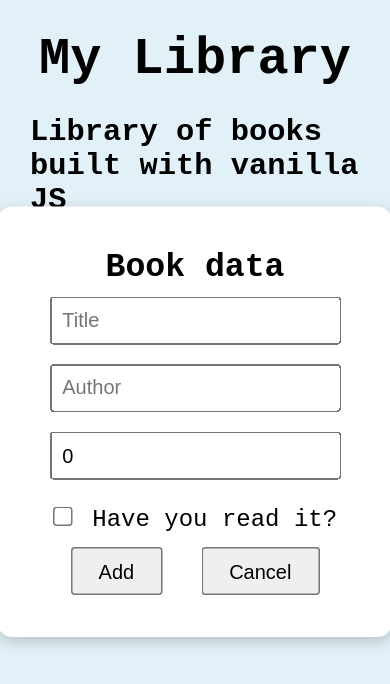
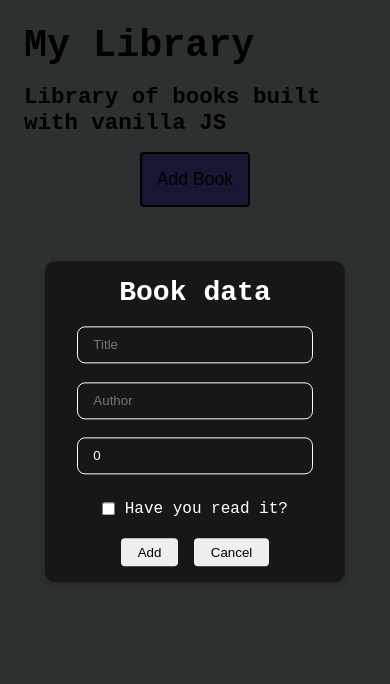
Before and after one commit to ricci2511/BookLibrary, a plain HTML site: page index.html in a window 390 px wide. Both pictures are taken after a click on the button "Add Book". Drawn offline with Linux system fonts and the light colour scheme.

Commit message:
made it more responsive and tweaked some js code

```diff
--- a/index.html
+++ b/index.html
@@ -23,27 +23,38 @@
 
     <div class="add-book-popup">
         <form class="add-book-form">
-            <h4>Book data</h4>
-            <div class="form-element">
-                <input type="text" name="title" class="form-input" id="title" placeholder="Title">
-                <label for="title" class="invalid-input hide">A book with this title already exists.</label>
+            <div class="form-element form-header">
+                <h3>Book data</h3>
+                <!--
+                <button class="popup-close" aria-label="Close">&times;</button>
+                -->
             </div>
             <div class="form-element">
-                <input type="text" class="form-input" id="author" placeholder="Author">
+                <input type="text" name="title" id="title" placeholder="Title">
             </div>
             <div class="form-element">
-                <input type="number" class="form-input" id="pages" placeholder="Pages" value="0">
+                <input type="text" id="author" placeholder="Author">
             </div>
             <div class="form-element">
-                <input type="checkbox" id="isRead">
-                <label for="isRead">Have you read it?</label>
+                <input type="number" id="pages" placeholder="Pages" value="0">
             </div>
-            <div class="form-buttons">
+            <div class="form-element">
+                <label class="checkbox-label" for="isRead">
+                    <input type="checkbox" id="isRead" name="read" value="is-read">
+                    <span>Have you read it?</span>
+                </label>
+            </div>
+            <div class="form-buttons form-element">
                 <button type="button" id="formAddBtn">Add</button>
                 <button type="button" id="formCancelBtn">Cancel</button>
             </div>
         </form>
     </div>
+    <div class="dark-overlay"></div>
+
+    <!--
+    <div class="toast">Sample toast message.</div>
+    -->
 
     <script src="script.js"></script>
 </body>
--- a/script.js
+++ b/script.js
@@ -20,15 +20,12 @@ class Library {
     }
 
     addBook(book) {
-        const invalidTitle = document.querySelector('.invalid-input');
+        if (this.existsInLibrary(book)) {
+            return;
+        }
 
-        if(this.existsInLibrary(book)) {
-            invalidTitle.classList.remove('hide');
-        } else {
-            UI.clearInputFields();
-            invalidTitle.classList.add('hide');
-            this.books.push(book);
-        }
+        UI.clearInputFields();
+        this.books.push(book);
     }
 
     getBook(title) {
@@ -41,7 +38,8 @@ class Library {
             const bookObj = this.getBook(bookTitle);
 
             this.books = this.books.filter((book) => book !== bookObj);
-            element.parentElement.parentElement.remove(); // remove its parent which is grid-book
+            // remove its parent which is grid-book
+            element.parentElement.parentElement.remove();
         }
     }
 
@@ -125,19 +123,29 @@ function getInputBookData() {
     return new Book(title, author, numOfPages, isRead);
 }
 
+function removePopup() {
+    document.querySelector('.add-book-popup').classList.remove('active');
+    document.querySelector('.dark-overlay').classList.remove('active');
+}
+
+function showPopup() {
+    document.querySelector('.add-book-popup').classList.add('active');
+    document.querySelector('.dark-overlay').classList.add('active');
+
+    document.addEventListener('click', (e) => {
+        if (e.target.matches('.dark-overlay')) removePopup();
+    });
+}
+
 // EVENTS
-addBookBtn.addEventListener('click', () => {
-    document.querySelector('.add-book-popup').classList.add('active');
-});
+addBookBtn.addEventListener('click', () => showPopup());
 
-formCancelBtn.addEventListener('click', () => {
-    document.querySelector('.add-book-popup').classList.remove('active');
-});
+formCancelBtn.addEventListener('click', () => removePopup());
 
 formAddBtn.addEventListener('click', () => {
     let newBook = getInputBookData();
 
-    if(newBook.title === '' || newBook.author === '' || newBook.numOfPages === 0) {
+    if (newBook.title === '' || newBook.author === '' || newBook.numOfPages <= 0) {
         console.log('ENTER SOME INPUT PLEASE');
     } else {
         myLibrary.addBook(newBook);
--- a/styles.css
+++ b/styles.css
@@ -6,7 +6,7 @@
 
 html {
   font-family: "Courier New", Courier, monospace;
-  font-size: 26px;
+  font-size: 1rem;
   background-color: #e2f1f8;
 }
 
@@ -17,20 +17,21 @@ body {
 header {
   display: flex;
   flex-direction: column;
-  align-items: center;
+  align-items: flex-start;
   gap: 1rem;
+  font-size: 1.2rem;
 }
 
 header,
 main {
-  padding: 30px;
+  padding: 1.5rem;
 }
 
 .grid {
   display: grid;
-  grid-template-columns: repeat(auto-fill, minmax(300px, 1fr));
+  grid-template-columns: repeat(auto-fill, minmax(250px, 1fr));
   grid-auto-rows: auto; /* auto generate rows as needed */
-  gap: 1rem;
+  gap: 1.85rem;
   place-content: center;
 }
 
@@ -39,7 +40,8 @@ main {
   flex-direction: column;
   border: 2px solid black;
   background-color: #b0bec5;
-  font-weight: 600;
+  font-size: 1.25rem;
+  font-weight: bold;
   border-radius: 6px;
   padding: 1rem;
   text-align: center;
@@ -49,7 +51,7 @@ main {
 .author,
 .pages,
 .isRead {
-  padding: 0.3rem;
+  margin-bottom: 1.2rem;
 }
 
 .add-book-popup {
@@ -57,57 +59,103 @@ main {
   top: 50%;
   left: 50%;
   z-index: 1;
+  width: min(80%, 300px);
   transform: translate(-50%, -50%) scale(0);
-  background-color: #ffffff;
-  border: 2px white solid;
+  background-color: #171717;
+  color: white;
   box-shadow: 0 3px 10px rgb(0 0 0 / 0.2);
   border-radius: 10px;
-  font-size: 0.85em;
-  padding: 1rem;
+  font-size: 1.5rem;
+  transition: 0.2s ease-in;
 }
 
 .add-book-popup.active {
-  transform: translate(-50%, -50%) scale(1.5);
+  transform: translate(-50%, -50%) scale(1);
 }
 
 .add-book-form {
   display: flex;
-  flex-direction: column;
+  flex-flow: column wrap;
   align-items: center;
+  align-content: center;
+  gap: 1.15rem;
+  padding: 1rem 2rem;
 }
 
-.form-element {
-  padding: 0.25rem;
-  text-align: center;
-  max-width: 300px;
+/*
+.add-book-form .form-header {
+  display: flex;
+  justify-content: space-between;
+  width: 100%;
+  margin-bottom: 1.25rem;
 }
 
-.form-element label {
-  font-size: 16px;
+.add-book-form .form-header .popup-close {
+  border: none;
+  border-radius: 6px;
+  background-color: #171717;
+  color: #e2f1f8;
+  font-size: 1.5rem;
+  cursor: pointer;
+  transition: all 400ms ease-in-out;
 }
 
-.form-input {
-  padding: 0.5em;
+.add-book-form .form-header .popup-close:hover {
+  transform: rotate(180deg);
+}
+*/
+
+.add-book-form .form-element {
+  width: 100%;
+  text-align: center;
 }
 
-.form-element .invalid-input {
-  display: inline-block;
-  width: 150px;
-  text-align: left;
-  padding-top: 0.35em;
-  font-size: 0.5em;
-  color: red;
+.add-book-form .form-element input[type="text"],
+.add-book-form .form-element input[type="number"] {
+  padding: 0.75em 1.15em;
+  width: 100%;
+  outline: none;
+  border: none;
+  border: 1px solid white;
+  border-radius: 8px;
+  background-color: inherit;
+  color: inherit;
+  transition: all 300ms ease-in-out;
 }
 
-.hide {
-  display: none !important;
+.add-book-form .form-element input[type="text"]:focus,
+.add-book-form .form-element input[type="number"]:focus {
+  box-shadow: 0 1px 10px #e2f1f8;
+}
+
+.add-book-form .form-element input[type="checkbox"] {
+  transform: translateY(2px);
+}
+
+.add-book-form .form-element .checkbox-label {
+  font-size: 1rem;
+}
+
+.dark-overlay {
+  display: none;
+  position: absolute;
+  top: 0;
+  left: 0;
+  width: 100%;
+  height: 100%;
+  background-color: rgba(0, 0, 0, 0.8);
+}
+
+.dark-overlay.active {
+  display: block;
 }
 
 /* BUTTONS */
 #addBookBtn {
   background-color: rgb(111, 114, 255);
-  padding: 0.75em;
-  font-size: 1rem;
+  padding: 0.85em;
+  margin: 0 auto;
+  font-size: 1.1rem;
   border: 2px solid black;
   border-radius: 4px;
   transition: transform 0.2s ease-in-out;
@@ -124,9 +172,10 @@ main {
   gap: 0.5rem;
 }
 
-.isRead-btn {
+.isRead-btn,
+.remove-btn {
   padding: 0.375rem 0.75rem;
-  font-size: 1rem;
+  font-size: 1.25rem;
   border: 2px solid black;
   border-radius: 6px;
   transition: transform 0.2s ease-in-out;
@@ -135,12 +184,6 @@ main {
 
 .remove-btn {
   background-color: rgb(248, 20, 20);
-  padding: 0.375rem 0.75rem;
-  font-size: 1rem;
-  border: 2px solid black;
-  border-radius: 6px;
-  transition: transform 0.2s ease-in-out;
-  cursor: pointer;
 }
 
 .isRead-btn:hover,
@@ -150,6 +193,7 @@ main {
 
 .form-buttons {
   display: flex;
+  justify-content: center;
   gap: 1rem;
 }
 
@@ -157,4 +201,24 @@ main {
 #formCancelBtn {
   padding: 0.5em 1.25em;
   cursor: pointer;
+  border: none;
+  border-radius: 4px;
+  transition: transform 0.2s ease-in, box-shadow 0.3s ease-in-out;
 }
+
+#formAddBtn:hover,
+#formCancelBtn:hover {
+  transform: translateY(-0.15em);
+  box-shadow: 0 1px 10px #e2f1f8;
+}
+
+@media (min-width: 40em) {
+  header {
+    align-items: center;
+    font-size: 1.75rem;
+  }
+
+  #addBookBtn {
+    font-size: 1.5rem;
+  }
+}
```
